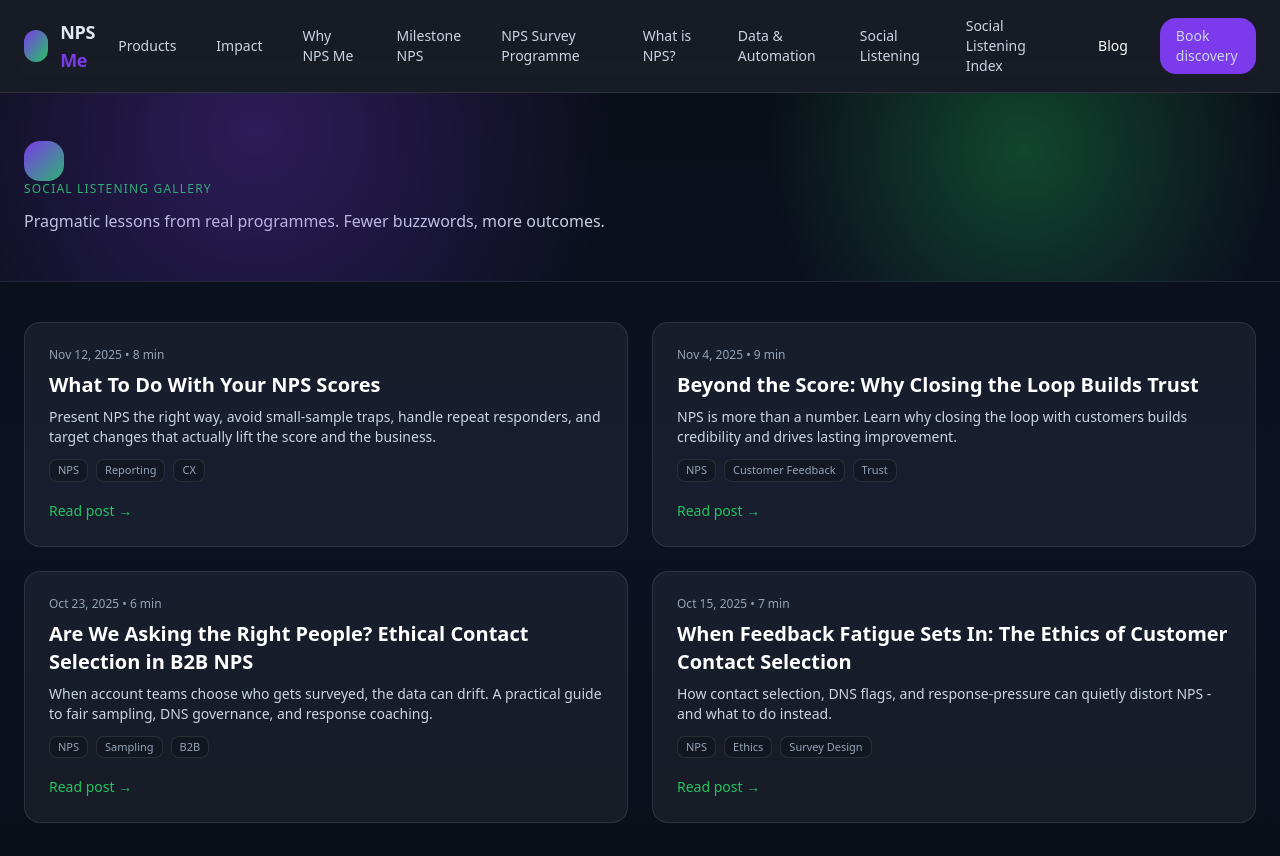
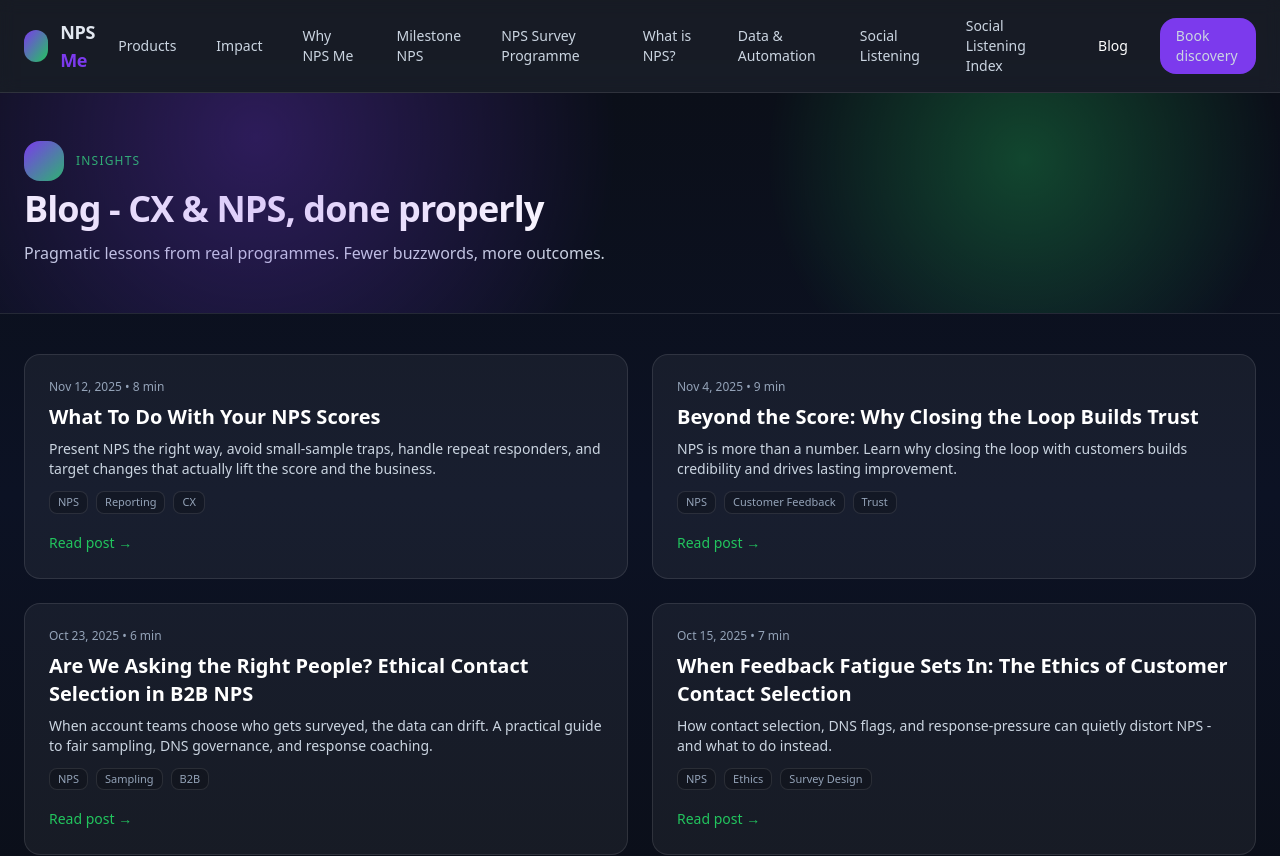
Before and after one commit to CasparRitchie/npsme-site, a React (Vite) app: page /blog in a window 1280 px wide. Shown: the top 856 px of the page. Built offline with nearby package versions, Linux system fonts and the light colour scheme.

Commit message:
Standardise formatting

```diff
--- a/src/pages/BlogIndex.jsx
+++ b/src/pages/BlogIndex.jsx
@@ -59,10 +59,15 @@ export default function BlogIndex() {
       <section className="relative overflow-hidden border-b border-white/10">
         <div className="pointer-events-none absolute inset-0 opacity-30 bg-[radial-gradient(circle_at_20%_20%,#7C3AED_0%,transparent_35%),radial-gradient(circle_at_80%_30%,#22C55E_0%,transparent_25%)]" />
         <div className="mx-auto max-w-7xl px-6 py-12">
-          <div className="h-10 w-10 rounded-2xl bg-gradient-to-br from-[#7C3AED] to-[#22C55E]" />
-          <p className="text-xs tracking-widest text-[#22C55E] uppercase">
-            Social listening gallery
-          </p>
+          <div className="flex items-center gap-3">
+            <div className="h-10 w-10 rounded-2xl bg-gradient-to-br from-[#7C3AED] to-[#22C55E]" />
+            <p className="text-xs uppercase tracking-widest text-[#22C55E]">
+              Insights
+            </p>
+          </div>
+          <h1 className="mt-2 text-3xl md:text-4xl font-semibold tracking-tight text-white">
+            Blog  -  CX &amp; NPS, done properly
+          </h1>
           <p className="mt-3 max-w-2xl text-slate-300">
             Pragmatic lessons from real programmes. Fewer buzzwords, more outcomes.
           </p>
```
